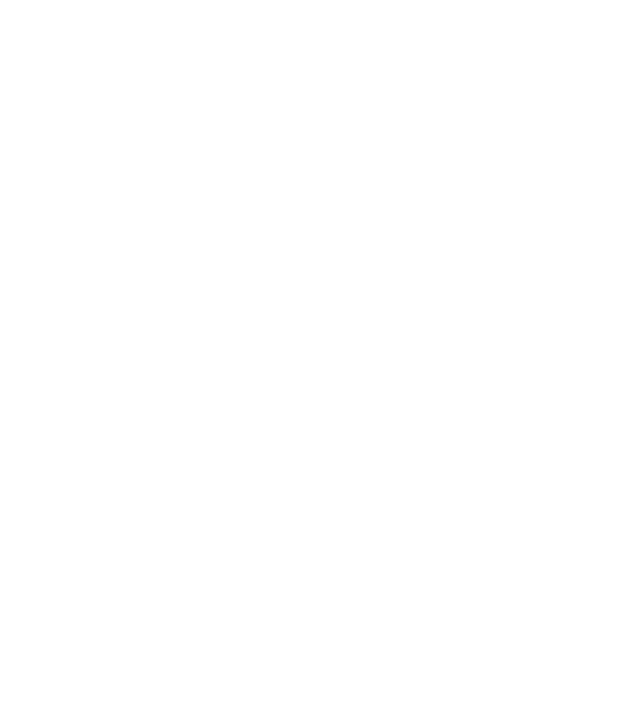
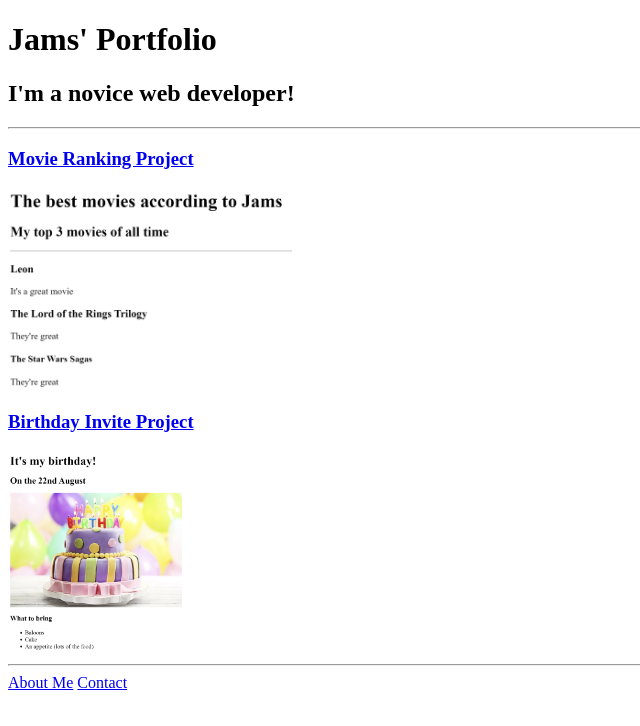
Before and after one commit to b1gb0ssman/html-portfolio, a plain HTML site: page index.html in a window 1280 px wide. Shown: the whole page, without its empty margins (0-640 px from the left). Drawn offline with Linux system fonts and the light colour scheme.

Commit message:
Add files via upload

```diff
--- a/index.html
+++ b/index.html
@@ -1,3 +1,30 @@
+<!DOCTYPE html>
+<html lang="en">
+
+<head>
+    <meta charset="UTF-8">
+    <title>Website of Jams</title>
+</head>
+
+<body>
+    <h1>Jams' Portfolio</h1>
+    <h2>I'm a novice web developer!</h2>
+    <hr />
+    <h3><a href="./public/movietrilogy.html">Movie Ranking Project</a></h3>
+    <img src="./assets/images/moviess.png" height="200" alt="Image of Movies"/>
+    <br />
+    <h3><a href="./public/birthdayinvite.html">Birthday Invite Project</a></h3>
+    <img src="./assets/images/birthdayss.png" height="200" alt="Image of Birthday"/>
+    <hr />
+    <a href="./public/about.html">About Me</a>
+    <a href="./public/contact.html">Contact</a>
+</body>
+
+</html>
+
+
+
+
 <!-- TODO 1: Create the HTML Boilerplate -->
 
 <!-- TODO 2: Add Your previous projects' HTML into the public folder -->
```
